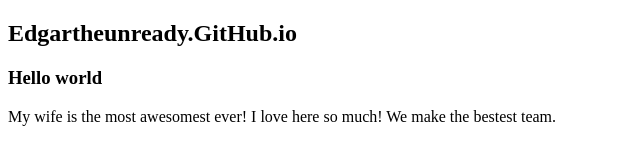
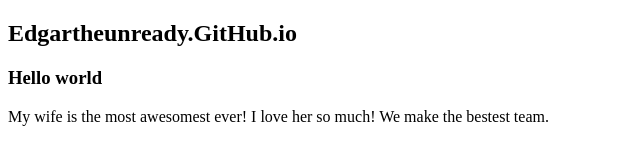
Before and after one commit to edgartheunready/edgartheunready.github.io, a plain HTML site: page index.html in a window 1280 px wide. Shown: the full height of the page, 0-640 px from the left. Drawn offline with Linux system fonts and the light colour scheme.

Commit message:
fixing spelling

```diff
--- a/index.html
+++ b/index.html
@@ -16,7 +16,7 @@
         Hello world
       </h3>
       <footer class="site-footer">
-        My wife is the most awesomest ever! I love here so much! We make the bestest team.
+        My wife is the most awesomest ever! I love her so much! We make the bestest team.
       </footer>
 
     </section>
```
